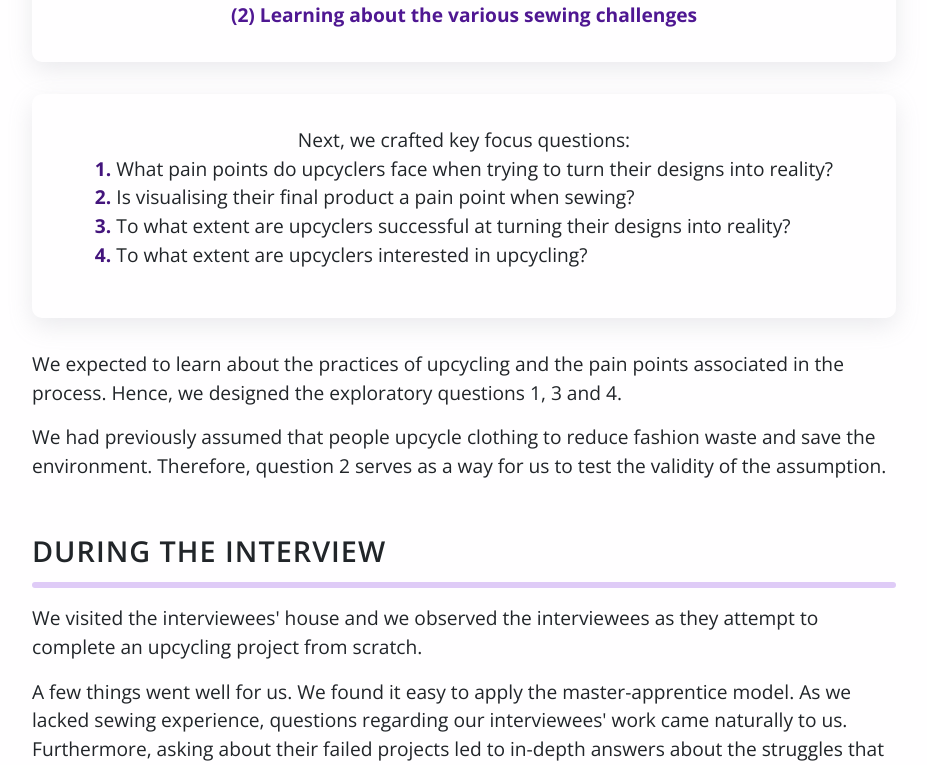
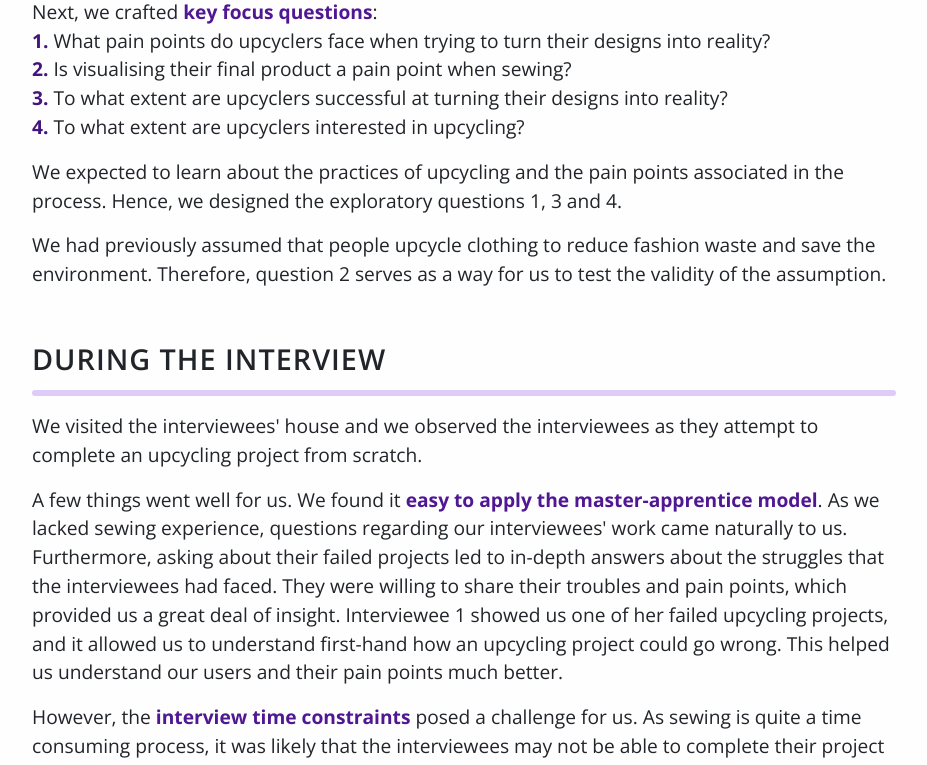
Before and after one commit to theseams/theseams.github.io, a React (Create React App) app: page /research in a window 1280 px wide. Shown: the part 991-1756 px from the top of the page, without its empty margins (304-1231 px from the left). Built offline with nearby package versions, Linux system fonts and the light colour scheme; a web font is replaced by a local one.

Commit message:
Further adjust responsiveness

```diff
--- a/src/App.scss
+++ b/src/App.scss
@@ -15,6 +15,11 @@
   margin: 0;
   box-sizing: border-box;
   font-family: "Open Sans", sans-serif;
+  p {
+    @media screen and (max-width: 700px) {
+      text-align: justify;
+    }
+  }
   b {
     color: darken($primary, 30);
   }
@@ -57,6 +62,7 @@
   left: 0;
 }
 .shocked-ul li {
+  margin-left: 0.5rem;
   margin-bottom: 0.5rem;
 }
 
@@ -66,6 +72,7 @@
   left: 0;
 }
 .pros-ul li {
+  margin-left: 0.5rem;
   margin-bottom: 0.5rem;
 }
 
@@ -75,7 +82,28 @@
   left: 0;
 }
 .cons-ul li {
+  margin-left: 0.5rem;
   margin-bottom: 0.5rem;
+}
+
+.funfact-sims {
+  box-shadow: rgba(149, 157, 165, 0.2) 0px 8px 24px;
+  display: flex;
+  align-items: center;
+  padding: 1.5rem;
+  img {
+    width: 100px;
+    height: 100px;
+    margin-right: 1.5rem;
+  }
+  div {
+    display: flex;
+    flex-direction: column;
+    justify-content: center;
+    b {
+      color: $secondary;
+    }
+  }
 }
 
 .nav-link.active {
--- a/src/pages/FinalResultPage.js
+++ b/src/pages/FinalResultPage.js
@@ -25,8 +25,7 @@ function FinalResultPage() {
         <p>
           Through multiple iterations of rigorous evaluation, our team has
           refined our design solution to have an intuitive and efficient user
-          flow by (1) simplifying user flow, (2) clear signposting for user
-          action, and (3) minimising errors.
+          flow.
         </p>
         <p>
           Our users have validated the effectiveness of our design solution in
--- a/src/pages/HomePage.js
+++ b/src/pages/HomePage.js
@@ -11,7 +11,7 @@ function HomePage() {
           <img src={logo} alt="logo" className="home-logo" />
           <p className="home-text">Welcome to The Seams</p>
           <p className="home-subtext">we keep things seample</p>
-          <div style={{ marginTop: "-2rem" }}>
+          <div className="home-btnbox">
             <NextButton to="/problem" title="Begin Journey" />
           </div>
         </div>
--- a/src/pages/IdeationPage.js
+++ b/src/pages/IdeationPage.js
@@ -36,12 +36,16 @@ function EvaluationPage() {
         in slightly different ways. Eventually, we consolidated the individual
         scenarios into collective scenarios. With the help of our in-house comic
         artists, we created storyboards.
-        <Card>
-          <b style={{ color: "#007bbc" }}>Fun Fact:</b>
-          Did you know that our application's name, The Seams, was inspired from
-          our personalized mannequin/avatar feature and the widely popular game,
-          The Sims? Read on to find out more about this feature!
-        </Card>
+        <div className="funfact-sims">
+          <img src={theSims} alt="The Sims" />
+          <div>
+            <b>Fun Fact:</b>
+            <text>
+              Did you know that "The Seams", was inspired from our personalized
+              mannequin/avatar feature and the widely popular game, The Sims?
+            </text>
+          </div>
+        </div>
         <StoryboardRow
           image={ut1Storyboard}
           title="Planning and viewing possibilities"
--- a/src/pages/ResearchPage.js
+++ b/src/pages/ResearchPage.js
@@ -53,13 +53,15 @@ function ResearchPage() {
           hobbyists. Through her connections, we began planning interviews with
           upcyclers who have worked on upcycling projects.
         </p>
-        <Card>
-          As we are not experienced sewists or upcyclers, we focused on:
-          <b>(1) Understanding more about how upcycling works</b>
-          <b>(2) Learning about the various sewing challenges</b>
-        </Card>
-        <Card>
-          Next, we crafted key focus questions:
+        <p>
+          As we are not experienced sewists or upcyclers, we <b>focused</b> on:
+          <ol>
+            <li>Understanding more about how upcycling works</li>
+            <li>Learning about the various sewing challenges</li>
+          </ol>
+        </p>
+        <p>
+          Next, we crafted <b>key focus questions</b>:
           <ol>
             <li>
               What pain points do upcyclers face when trying to turn their
@@ -74,7 +76,7 @@ function ResearchPage() {
             </li>
             <li>To what extent are upcyclers interested in upcycling?</li>
           </ol>
-        </Card>
+        </p>
         <p>
           We expected to learn about the practices of upcycling and the pain
           points associated in the process. Hence, we designed the exploratory
@@ -92,21 +94,21 @@ function ResearchPage() {
           they attempt to complete an upcycling project from scratch.
         </p>
         <p>
-          A few things went well for us. We found it easy to apply the
-          master-apprentice model. As we lacked sewing experience, questions
-          regarding our interviewees' work came naturally to us. Furthermore,
-          asking about their failed projects led to in-depth answers about the
-          struggles that the interviewees had faced. They were willing to share
-          their troubles and pain points, which provided us a great deal of
-          insight. Interviewee 1 showed us one of her failed upcycling projects,
-          and it allowed us to understand first-hand how an upcycling project
-          could go wrong. This helped us understand our users and their pain
-          points much better.
+          A few things went well for us. We found it{" "}
+          <b>easy to apply the master-apprentice model</b>. As we lacked sewing
+          experience, questions regarding our interviewees' work came naturally
+          to us. Furthermore, asking about their failed projects led to in-depth
+          answers about the struggles that the interviewees had faced. They were
+          willing to share their troubles and pain points, which provided us a
+          great deal of insight. Interviewee 1 showed us one of her failed
+          upcycling projects, and it allowed us to understand first-hand how an
+          upcycling project could go wrong. This helped us understand our users
+          and their pain points much better.
         </p>
         <p>
-          However, the interview time constraints posed a challenge for us. As
-          sewing is quite a time consuming process, it was likely that the
-          interviewees may not be able to complete their project during the
+          However, the <b>interview time constraints</b> posed a challenge for
+          us. As sewing is quite a time consuming process, it was likely that
+          the interviewees may not be able to complete their project during the
           contextual inquiry. As it turned out, interviewees 2 and 3 were unable
           to finish sewing during the interview. Fortunately, we managed to see
           interviewee 1 finish her upcycling project during the contextual
@@ -177,19 +179,20 @@ function ResearchPage() {
         <p>Our analysis revealed several surprising findings:</p>
         <ul className="shocked-ul">
           <li>
-            Our interviewees' motivations for upcycling do not include the
-            desire to reduce fashion waste and save the environment. Instead,
-            they highlighted the satisfaction derived from revamping their old
-            clothes that have sentimental value, and engaging in the hobby of
-            sewing. This finding made us rethink our initial framing of the
-            individual’s environmental social-responsibility as the key
-            motivating factor for upcycling.
+            Our interviewees' motivations for upcycling{" "}
+            <b>do not include the desire to reduce fashion waste</b> and save
+            the environment. Instead, they highlighted the satisfaction derived
+            from revamping their old clothes that have sentimental value, and
+            engaging in the hobby of sewing. This finding made us rethink our
+            initial framing of the individual’s environmental
+            social-responsibility as the key motivating factor for upcycling.
           </li>
           <li>
             Our interviewees' inspirations for starting an upcycling project was
-            based on the clothes they have on hand, and not necessarily based on
-            the designs they view online. This finding made us think about how
-            our users would begin an upcycling project with our application.
+            based on the clothes they have, and{" "}
+            <b>not necessarily based on the designs they view online</b>. This
+            finding made us think about how our users would begin an upcycling
+            project with our application.
           </li>
         </ul>
       </Subsection>
@@ -229,16 +232,16 @@ function ResearchPage() {
           proficiencies within our target user group of upcyclers.
         </p>
         <PersonaRow image={persona1Image}>
-          Amy is proficient in sewing. Yet, she tends to dive straight into
-          sewing an upcycled product after briefly visualising what she wants to
-          do in her head. Hence, her final products do not always turn out as
-          she envisioned.
+          Amy is proficient in <b>sewing</b>. Yet, she tends to dive straight
+          into sewing an upcycled product after briefly visualising what she
+          wants to do in her head. Hence, her final products do not always turn
+          out as she envisioned.
         </PersonaRow>
         <PersonaRow image={persona2Image}>
-          Olivia is proficient in design. Typically, she begins an upcycling
-          project with a very good idea of what she wants to create. However,
-          she finds it difficult to execute the projects, as she is not that
-          experienced with sewing.
+          Olivia is proficient in <b>design</b>. Typically, she begins an
+          upcycling project with a very good idea of what she wants to create.
+          However, she finds it difficult to execute the projects, as she is not
+          that experienced with sewing.
         </PersonaRow>
       </Subsection>
       <NextButton to="/ideation" title="💡 Conceptualise ideas" />
--- a/src/styles/_home.scss
+++ b/src/styles/_home.scss
@@ -55,6 +55,9 @@
         font-size: 1.2rem;
       }
     }
+    .home-btnbox {
+      margin-top: -3rem;
+    }
   }
 
   .illustration {
--- a/src/styles/_storyimage.scss
+++ b/src/styles/_storyimage.scss
@@ -1,5 +1,11 @@
 .StoryImage {
   margin: 1.5rem auto;
+  @media screen and (max-width: 1000px) {
+    width: 80% !important;
+  }
+  @media screen and (max-width: 700px) {
+    width: 100% !important;
+  }
   img {
     object-fit: cover;
     width: 100%;
```
Also changed, not shown: src/pages/EvaluationPage.js (+13 -4 lines), src/img/story/The Sims.png, 1 other file (tests, documents, lock files or other folders).
